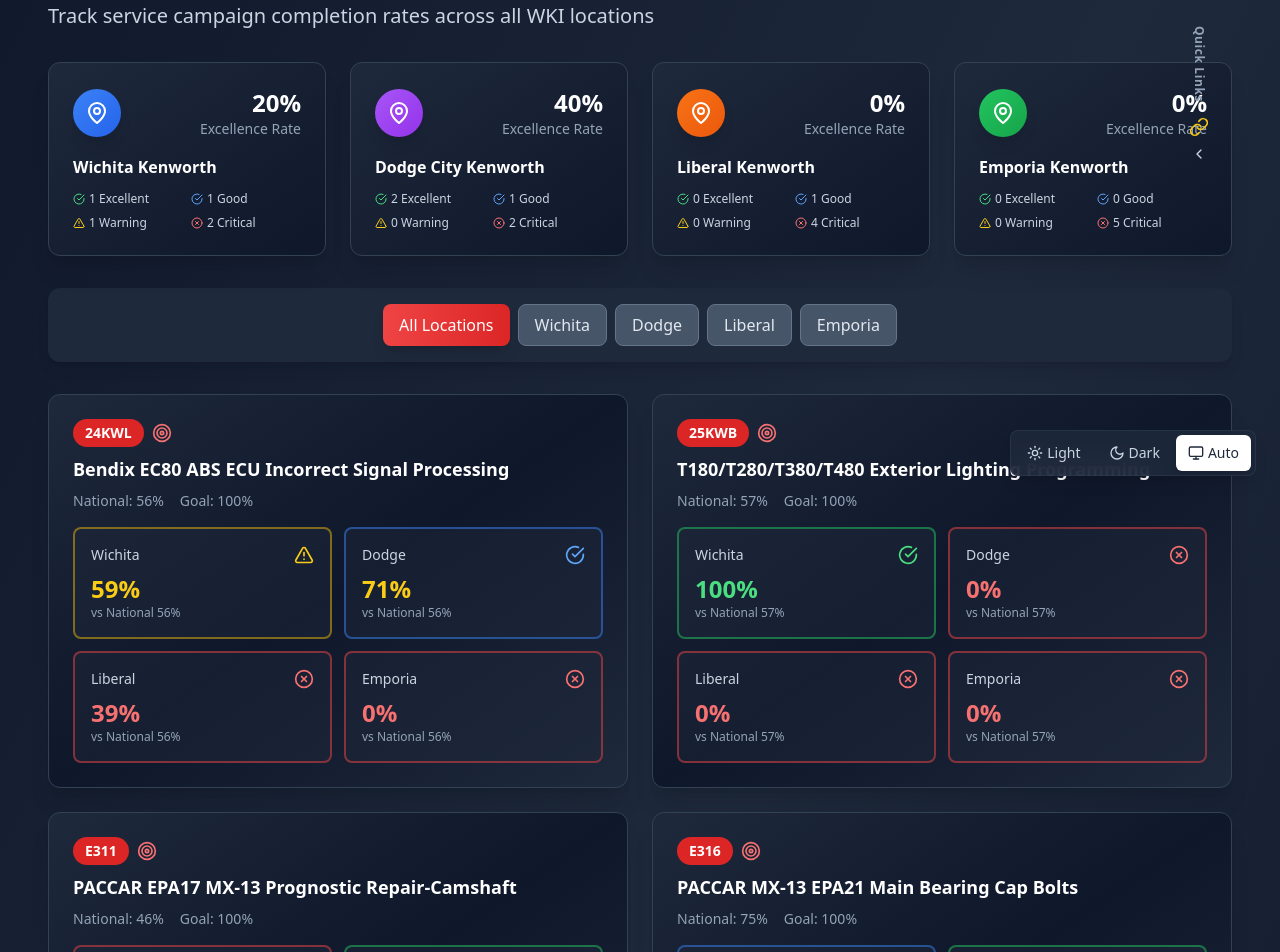
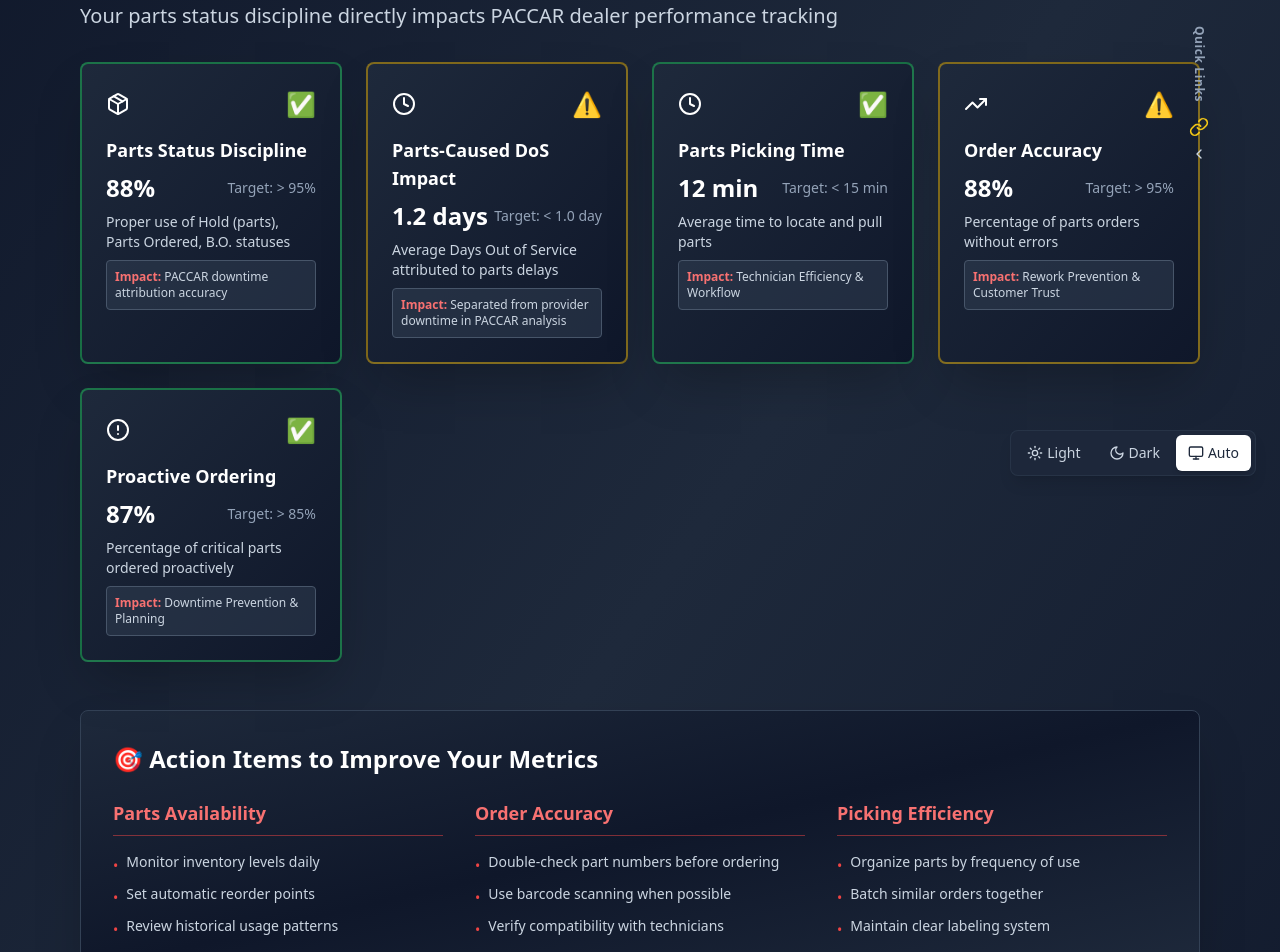
Before and after one commit to MikeWKI/WKI-Service-Management-App, a React (Create React App) app in the folder frontend/: page /metrics/parts-staff in a window 1280 px wide. Shown: the part 300-1252 px from the top of the page. Built offline with nearby package versions, Linux system fonts and the light colour scheme; the HTML template or start-up script is replaced by a standard one.

Commit message:
layout changes1

```diff
--- a/frontend/src/components/PartsStaffMetrics.tsx
+++ b/frontend/src/components/PartsStaffMetrics.tsx
@@ -1,347 +1,197 @@
-import React, { useState } from 'react';
-import { ArrowLeft, Target, CheckCircle, AlertTriangle, XCircle, BarChart3, MapPin } from 'lucide-react';
+import React from 'react';
+import { ArrowLeft, Package, Clock, TrendingUp, AlertCircle } from 'lucide-react';
 import { Link } from 'react-router-dom';
 
-interface CampaignData {
-  id: string;
-  description: string;
-  locations: {
-    [key: string]: {
-      completionRate: number;
-      status: 'excellent' | 'good' | 'warning' | 'critical';
-    };
-  };
-  nationalAverage: number;
-  goal: number;
-}
-
-// Sample campaign data based on the PDF structure
-const campaignData: CampaignData[] = [
-  {
-    id: '24KWL',
-    description: 'Bendix EC80 ABS ECU Incorrect Signal Processing',
-    locations: {
-      'wichita': { completionRate: 59, status: 'warning' },
-      'dodge-city': { completionRate: 71, status: 'good' },
-      'liberal': { completionRate: 39, status: 'critical' },
-      'emporia': { completionRate: 0, status: 'critical' }
-    },
-    nationalAverage: 56,
-    goal: 100
-  },
-  {
-    id: '25KWB',
-    description: 'T180/T280/T380/T480 Exterior Lighting Programming',
-    locations: {
-      'wichita': { completionRate: 100, status: 'excellent' },
-      'dodge-city': { completionRate: 0, status: 'critical' },
-      'liberal': { completionRate: 0, status: 'critical' },
-      'emporia': { completionRate: 0, status: 'critical' }
-    },
-    nationalAverage: 57,
-    goal: 100
-  },
-  {
-    id: 'E311',
-    description: 'PACCAR EPA17 MX-13 Prognostic Repair-Camshaft',
-    locations: {
-      'wichita': { completionRate: 25, status: 'critical' },
-      'dodge-city': { completionRate: 100, status: 'excellent' },
-      'liberal': { completionRate: 0, status: 'critical' },
-      'emporia': { completionRate: 0, status: 'critical' }
-    },
-    nationalAverage: 46,
-    goal: 100
-  },
-  {
-    id: 'E316',
-    description: 'PACCAR MX-13 EPA21 Main Bearing Cap Bolts',
-    locations: {
-      'wichita': { completionRate: 84, status: 'good' },
-      'dodge-city': { completionRate: 93, status: 'excellent' },
-      'liberal': { completionRate: 83, status: 'good' },
-      'emporia': { completionRate: 0, status: 'critical' }
-    },
-    nationalAverage: 75,
-    goal: 100
-  },
-  {
-    id: 'E327',
-    description: 'PACCAR MX-11 AND MX-13 OBD Software Update',
-    locations: {
-      'wichita': { completionRate: 52, status: 'critical' },
-      'dodge-city': { completionRate: 40, status: 'critical' },
-      'liberal': { completionRate: 50, status: 'critical' },
-      'emporia': { completionRate: 0, status: 'critical' }
-    },
-    nationalAverage: 60,
-    goal: 100
-  }
-];
-
-const locationNames = {
-  'wichita': 'Wichita Kenworth',
-  'dodge-city': 'Dodge City Kenworth',
-  'liberal': 'Liberal Kenworth',
-  'emporia': 'Emporia Kenworth'
-};
-
-const locationColors = {
-  'wichita': 'from-blue-500 to-blue-600',
-  'dodge-city': 'from-purple-500 to-purple-600',
-  'liberal': 'from-orange-500 to-orange-600',
-  'emporia': 'from-green-500 to-green-600'
-};
-
-export default function CampaignMetrics() {
-  const [selectedLocation, setSelectedLocation] = useState<string | 'all'>('all');
-
-  const getStatusIcon = (status: string) => {
-    switch (status) {
-      case 'excellent':
-        return <CheckCircle className="w-5 h-5 text-green-400" />;
-      case 'good':
-        return <CheckCircle className="w-5 h-5 text-blue-400" />;
-      case 'warning':
-        return <AlertTriangle className="w-5 h-5 text-yellow-400" />;
-      case 'critical':
-        return <XCircle className="w-5 h-5 text-red-400" />;
-      default:
-        return <AlertTriangle className="w-5 h-5 text-slate-400" />;
-    }
-  };
-
-  const getStatusColor = (status: string) => {
-    switch (status) {
-      case 'excellent':
-        return 'border-green-500/50 hover:shadow-green-500/25';
-      case 'good':
-        return 'border-blue-500/50 hover:shadow-blue-500/25';
-      case 'warning':
-        return 'border-yellow-500/50 hover:shadow-yellow-500/25';
-      case 'critical':
-        return 'border-red-500/50 hover:shadow-red-500/25';
-      default:
-        return 'border-slate-500/50';
-    }
-  };
-
-  const getCompletionRateColor = (rate: number) => {
-    if (rate >= 90) return 'text-green-400';
-    if (rate >= 75) return 'text-blue-400';
-    if (rate >= 50) return 'text-yellow-400';
-    return 'text-red-400';
-  };
-
-  // Calculate location performance summary
-  const getLocationSummary = () => {
-    const summary: { [key: string]: { total: number; excellent: number; good: number; warning: number; critical: number } } = {};
-
-    Object.keys(locationNames).forEach(locationId => {
-      summary[locationId] = { total: 0, excellent: 0, good: 0, warning: 0, critical: 0 };
-    });
-
-    campaignData.forEach(campaign => {
-      Object.keys(campaign.locations).forEach(locationId => {
-        const status = campaign.locations[locationId].status;
-        summary[locationId].total++;
-        summary[locationId][status]++;
-      });
-    });
-
-    return summary;
-  };
-
-  const locationSummary = getLocationSummary();
-
+export default function PartsStaffMetrics() {
   return (
-    <div className="max-w-7xl mx-auto px-4 py-8">
+    <div className="max-w-6xl mx-auto px-4 py-8">
       <div className="flex items-center mb-8">
         <Link to="/metrics" className="flex items-center text-red-400 hover:text-red-300 mr-4 transition-colors">
           <ArrowLeft size={20} className="mr-2" />
-          Back to Metrics
+          Back to Role Selection
         </Link>
       </div>
 
       <div className="mb-8">
         <h1 className="text-4xl font-bold bg-gradient-to-r from-red-600 to-red-700 bg-clip-text text-transparent mb-2">
-          Campaign Completion Metrics
+          Parts Staff PACCAR Metrics
         </h1>
         <p className="text-xl text-slate-300">
-          Track service campaign completion rates across all WKI locations
+          Your parts status discipline directly impacts PACCAR dealer performance tracking
         </p>
       </div>
 
-      {/* Location Performance Summary */}
-      <div className="grid md:grid-cols-2 lg:grid-cols-4 gap-6 mb-8">
-        {Object.entries(locationNames).map(([locationId, locationName]) => {
-          const stats = locationSummary[locationId];
-          const excellentRate = Math.round((stats.excellent / stats.total) * 100);
-
-          return (
-            <div key={locationId} className={`bg-gradient-to-br from-slate-800 to-slate-900 rounded-xl p-6 border border-slate-700 shadow-xl`}>
+      {/* Metrics Cards */}
+      <div className="grid md:grid-cols-2 lg:grid-cols-4 gap-6 mb-12">
+        <div className="bg-gradient-to-br from-slate-800 to-slate-900 rounded-lg border-2 border-green-500/50 p-6 shadow-2xl hover:shadow-green-500/25 transition-all duration-300 hover:scale-105">
           <div className="flex items-center justify-between mb-4">
-                <div className={`w-12 h-12 bg-gradient-to-br ${locationColors[locationId as keyof typeof locationColors]} rounded-full flex items-center justify-center shadow-lg`}>
-                  <MapPin className="w-6 h-6 text-white" />
+            <Package size={24} className="text-white" />
+            <span className="text-2xl">✅</span>
           </div>
-                <div className="text-right">
-                  <div className="text-2xl font-bold text-white">{excellentRate}%</div>
-                  <div className="text-sm text-slate-400">Excellence Rate</div>
+          <h3 className="text-lg font-semibold mb-2 text-white">Parts Status Discipline</h3>
+          <div className="space-y-2">
+            <div className="flex justify-between items-center">
+              <span className="text-2xl font-bold text-white">88%</span>
+              <span className="text-sm text-slate-400">Target: &gt; 95%</span>
             </div>
-              </div>
-              <h3 className="font-semibold text-white mb-3">{locationName}</h3>
-              <div className="grid grid-cols-2 gap-2 text-xs">
-                <div className="flex items-center">
-                  <CheckCircle className="w-3 h-3 text-green-400 mr-1" />
-                  <span className="text-slate-300">{stats.excellent} Excellent</span>
-                </div>
-                <div className="flex items-center">
-                  <CheckCircle className="w-3 h-3 text-blue-400 mr-1" />
-                  <span className="text-slate-300">{stats.good} Good</span>
-                </div>
-                <div className="flex items-center">
-                  <AlertTriangle className="w-3 h-3 text-yellow-400 mr-1" />
-                  <span className="text-slate-300">{stats.warning} Warning</span>
-                </div>
-                <div className="flex items-center">
-                  <XCircle className="w-3 h-3 text-red-400 mr-1" />
-                  <span className="text-slate-300">{stats.critical} Critical</span>
-                </div>
-              </div>
-            </div>
-          );
-        })}
-      </div>
-
-      {/* Location Filter */}
-      <div className="mb-8">
-        <div className="flex flex-wrap gap-2 justify-center bg-slate-800 rounded-xl p-4 shadow-lg">
-          <button
-            onClick={() => setSelectedLocation('all')}
-            className={`px-4 py-2 rounded-lg font-medium transition-all ${
-              selectedLocation === 'all'
-                ? 'bg-gradient-to-r from-red-500 to-red-600 text-white shadow-lg'
-                : 'bg-slate-600 text-slate-200 hover:bg-slate-500 border border-slate-500'
-            }`}
-          >
-            All Locations
-          </button>
-          {Object.entries(locationNames).map(([locationId, locationName]) => (
-            <button
-              key={locationId}
-              onClick={() => setSelectedLocation(locationId)}
-              className={`px-4 py-2 rounded-lg font-medium transition-all ${
-                selectedLocation === locationId
-                  ? 'bg-gradient-to-r from-red-500 to-red-600 text-white shadow-lg'
-                  : 'bg-slate-600 text-slate-200 hover:bg-slate-500 border border-slate-500'
-              }`}
-            >
-              {locationName.split(' ')[0]}
-            </button>
-          ))}
-        </div>
-      </div>
-
-      {/* Campaign Cards */}
-      <div className="grid lg:grid-cols-2 gap-6 mb-8">
-        {campaignData.map((campaign) => (
-          <div key={campaign.id} className="bg-gradient-to-br from-slate-800 via-slate-900 to-slate-800 rounded-xl shadow-xl border border-slate-700 p-6">
-            <div className="flex items-start justify-between mb-4">
-              <div>
-                <div className="flex items-center space-x-2 mb-2">
-                  <span className="bg-red-600 text-white px-3 py-1 rounded-full text-sm font-bold">{campaign.id}</span>
-                  <Target className="w-5 h-5 text-red-400" />
-                </div>
-                <h3 className="text-lg font-semibold text-white mb-2">{campaign.description}</h3>
-                <div className="flex items-center space-x-4 text-sm text-slate-400">
-                  <span>National: {campaign.nationalAverage}%</span>
-                  <span>Goal: {campaign.goal}%</span>
+            <p className="text-sm text-slate-300">Proper use of Hold (parts), Parts Ordered, B.O. statuses</p>
+            <div className="mt-3 p-2 bg-slate-700/50 rounded text-xs border border-slate-600">
+              <strong className="text-red-400">Impact:</strong> <span className="text-slate-300">PACCAR downtime attribution accuracy</span>
             </div>
           </div>
         </div>
 
-            <div className="grid grid-cols-2 gap-3">
-              {Object.entries(campaign.locations)
-                .filter(([locationId]) => selectedLocation === 'all' || selectedLocation === locationId)
-                .map(([locationId, data]) => (
-                <div key={locationId} className={`bg-slate-800/50 rounded-lg p-4 border-2 ${getStatusColor(data.status)} transition-all duration-300`}>
-                  <div className="flex items-center justify-between mb-2">
-                    <span className="text-sm font-medium text-slate-300">
-                      {locationNames[locationId as keyof typeof locationNames].split(' ')[0]}
-                    </span>
-                    {getStatusIcon(data.status)}
+        <div className="bg-gradient-to-br from-slate-800 to-slate-900 rounded-lg border-2 border-yellow-500/50 p-6 shadow-2xl hover:shadow-yellow-500/25 transition-all duration-300 hover:scale-105">
+          <div className="flex items-center justify-between mb-4">
+            <Clock size={24} className="text-white" />
+            <span className="text-2xl">⚠️</span>
           </div>
-                  <div className={`text-2xl font-bold ${getCompletionRateColor(data.completionRate)}`}>
-                    {data.completionRate}%
+          <h3 className="text-lg font-semibold mb-2 text-white">Parts-Caused DoS Impact</h3>
+          <div className="space-y-2">
+            <div className="flex justify-between items-center">
+              <span className="text-2xl font-bold text-white">1.2 days</span>
+              <span className="text-sm text-slate-400">Target: &lt; 1.0 day</span>
             </div>
-                  <div className="text-xs text-slate-400">
-                    vs National {campaign.nationalAverage}%
+            <p className="text-sm text-slate-300">Average Days Out of Service attributed to parts delays</p>
+            <div className="mt-3 p-2 bg-slate-700/50 rounded text-xs border border-slate-600">
+              <strong className="text-red-400">Impact:</strong> <span className="text-slate-300">Separated from provider downtime in PACCAR analysis</span>
             </div>
           </div>
-              ))}
+        </div>
+
+        <div className="bg-gradient-to-br from-slate-800 to-slate-900 rounded-lg border-2 border-green-500/50 p-6 shadow-2xl hover:shadow-green-500/25 transition-all duration-300 hover:scale-105">
+          <div className="flex items-center justify-between mb-4">
+            <Clock size={24} className="text-white" />
+            <span className="text-2xl">✅</span>
+          </div>
+          <h3 className="text-lg font-semibold mb-2 text-white">Parts Picking Time</h3>
+          <div className="space-y-2">
+            <div className="flex justify-between items-center">
+              <span className="text-2xl font-bold text-white">12 min</span>
+              <span className="text-sm text-slate-400">Target: &lt; 15 min</span>
+            </div>
+            <p className="text-sm text-slate-300">Average time to locate and pull parts</p>
+            <div className="mt-3 p-2 bg-slate-700/50 rounded text-xs border border-slate-600">
+              <strong className="text-red-400">Impact:</strong> <span className="text-slate-300">Technician Efficiency &amp; Workflow</span>
             </div>
           </div>
-        ))}
+        </div>
+
+        <div className="bg-gradient-to-br from-slate-800 to-slate-900 rounded-lg border-2 border-yellow-500/50 p-6 shadow-2xl hover:shadow-yellow-500/25 transition-all duration-300 hover:scale-105">
+          <div className="flex items-center justify-between mb-4">
+            <TrendingUp size={24} className="text-white" />
+            <span className="text-2xl">⚠️</span>
+          </div>
+          <h3 className="text-lg font-semibold mb-2 text-white">Order Accuracy</h3>
+          <div className="space-y-2">
+            <div className="flex justify-between items-center">
+              <span className="text-2xl font-bold text-white">88%</span>
+              <span className="text-sm text-slate-400">Target: &gt; 95%</span>
+            </div>
+            <p className="text-sm text-slate-300">Percentage of parts orders without errors</p>
+            <div className="mt-3 p-2 bg-slate-700/50 rounded text-xs border border-slate-600">
+              <strong className="text-red-400">Impact:</strong> <span className="text-slate-300">Rework Prevention &amp; Customer Trust</span>
+            </div>
+          </div>
+        </div>
+
+        <div className="bg-gradient-to-br from-slate-800 to-slate-900 rounded-lg border-2 border-green-500/50 p-6 shadow-2xl hover:shadow-green-500/25 transition-all duration-300 hover:scale-105">
+          <div className="flex items-center justify-between mb-4">
+            <AlertCircle size={24} className="text-white" />
+            <span className="text-2xl">✅</span>
+          </div>
+          <h3 className="text-lg font-semibold mb-2 text-white">Proactive Ordering</h3>
+          <div className="space-y-2">
+            <div className="flex justify-between items-center">
+              <span className="text-2xl font-bold text-white">87%</span>
+              <span className="text-sm text-slate-400">Target: &gt; 85%</span>
+            </div>
+            <p className="text-sm text-slate-300">Percentage of critical parts ordered proactively</p>
+            <div className="mt-3 p-2 bg-slate-700/50 rounded text-xs border border-slate-600">
+              <strong className="text-red-400">Impact:</strong> <span className="text-slate-300">Downtime Prevention &amp; Planning</span>
+            </div>
+          </div>
+        </div>
       </div>
 
       {/* Action Items */}
-      <div className="bg-gradient-to-br from-slate-800 via-slate-900 to-slate-800 rounded-xl shadow-2xl border border-slate-700 p-8">
-        <h2 className="text-2xl font-bold text-white mb-6 flex items-center">
-          <Target className="w-6 h-6 mr-2 text-red-400" />
-          Campaign Completion Action Items
-        </h2>
+      <div className="bg-gradient-to-br from-slate-800 via-slate-900 to-slate-800 rounded-lg shadow-2xl border border-slate-700 p-8 mb-8">
+        <h2 className="text-2xl font-bold text-white mb-6">🎯 Action Items to Improve Your Metrics</h2>
         <div className="grid md:grid-cols-3 gap-8">
           <div className="space-y-4">
-            <h3 className="text-lg font-semibold text-red-400 border-b border-red-500/50 pb-2">Identify Affected Vehicles</h3>
+            <h3 className="text-lg font-semibold text-red-400 border-b border-red-500/50 pb-2">Parts Availability</h3>
             <ul className="space-y-2">
               <li className="flex items-start space-x-2 text-sm">
                 <span className="text-red-500 mt-1">•</span>
-                <span className="text-slate-300">Run VIN searches for campaign eligibility</span>
+                <span className="text-slate-300">Monitor inventory levels daily</span>
               </li>
               <li className="flex items-start space-x-2 text-sm">
                 <span className="text-red-500 mt-1">•</span>
-                <span className="text-slate-300">Contact customers proactively</span>
+                <span className="text-slate-300">Set automatic reorder points</span>
               </li>
               <li className="flex items-start space-x-2 text-sm">
                 <span className="text-red-500 mt-1">•</span>
-                <span className="text-slate-300">Schedule campaign appointments</span>
+                <span className="text-slate-300">Review historical usage patterns</span>
               </li>
             </ul>
           </div>
 
           <div className="space-y-4">
-            <h3 className="text-lg font-semibold text-red-400 border-b border-red-500/50 pb-2">Execute Campaigns</h3>
+            <h3 className="text-lg font-semibold text-red-400 border-b border-red-500/50 pb-2">Order Accuracy</h3>
             <ul className="space-y-2">
               <li className="flex items-start space-x-2 text-sm">
                 <span className="text-red-500 mt-1">•</span>
-                <span className="text-slate-300">Follow PACCAR procedures exactly</span>
+                <span className="text-slate-300">Double-check part numbers before ordering</span>
               </li>
               <li className="flex items-start space-x-2 text-sm">
                 <span className="text-red-500 mt-1">•</span>
-                <span className="text-slate-300">Document completion in system</span>
+                <span className="text-slate-300">Use barcode scanning when possible</span>
               </li>
               <li className="flex items-start space-x-2 text-sm">
                 <span className="text-red-500 mt-1">•</span>
-                <span className="text-slate-300">Verify parts availability first</span>
+                <span className="text-slate-300">Verify compatibility with technicians</span>
               </li>
             </ul>
           </div>
 
           <div className="space-y-4">
-            <h3 className="text-lg font-semibold text-red-400 border-b border-red-500/50 pb-2">Track Progress</h3>
+            <h3 className="text-lg font-semibold text-red-400 border-b border-red-500/50 pb-2">Picking Efficiency</h3>
             <ul className="space-y-2">
               <li className="flex items-start space-x-2 text-sm">
                 <span className="text-red-500 mt-1">•</span>
-                <span className="text-slate-300">Monitor completion rates weekly</span>
+                <span className="text-slate-300">Organize parts by frequency of use</span>
               </li>
               <li className="flex items-start space-x-2 text-sm">
                 <span className="text-red-500 mt-1">•</span>
-                <span className="text-slate-300">Escalate delays to management</span>
+                <span className="text-slate-300">Batch similar orders together</span>
               </li>
               <li className="flex items-start space-x-2 text-sm">
                 <span className="text-red-500 mt-1">•</span>
-                <span className="text-slate-300">Report to PACCAR as required</span>
+                <span className="text-slate-300">Maintain clear labeling system</span>
               </li>
+            </ul>
+          </div>
+        </div>
+      </div>
+
+      {/* Performance Impact */}
+      <div className="bg-gradient-to-r from-red-900/30 to-red-800/30 rounded-lg p-6 border border-red-500/50 backdrop-blur-sm">
+        <h3 className="text-xl font-bold text-red-300 mb-4">💡 How Parts Staff Drive Dealer Success</h3>
+        <div className="grid md:grid-cols-2 gap-6 text-sm text-slate-300">
+          <div>
+            <h4 className="font-semibold mb-2 text-white">Operational Impact</h4>
+            <ul className="space-y-1">
+              <li>• High availability = Reduced truck dwell time</li>
+              <li>• Fast picking = Better technician productivity</li>
+              <li>• Accurate orders = Fewer delays and customer complaints</li>
+            </ul>
+          </div>
+          <div>
+            <h4 className="font-semibold mb-2 text-white">Financial Impact</h4>
+            <ul className="space-y-1">
+              <li>• Proactive ordering = Better inventory turnover</li>
+              <li>• Reduced errors = Lower return/exchange costs</li>
+              <li>• Efficient processes = Lower labor costs</li>
             </ul>
           </div>
         </div>
--- a/frontend/src/components/QuickLinksPanel.tsx
+++ b/frontend/src/components/QuickLinksPanel.tsx
@@ -111,7 +111,7 @@
 
       {/* Expanded Content */}
       {isExpanded && (
-  <div className="w-80 xl:w-96 p-3 xl:p-4 animate-slide-in-mobile">
+  <div className="w-180 xl:w-96 p-3 xl:p-4 animate-slide-in-mobile">
           <div className="mb-3 xl:mb-4">
             <h3 className="text-base xl:text-lg font-bold text-white mb-1 xl:mb-2 flex items-center">
               <FileText className="w-4 h-4 xl:w-5 xl:h-5 mr-2 text-red-400" />
```
Lines whose indentation alone changed are shown as unchanged.
